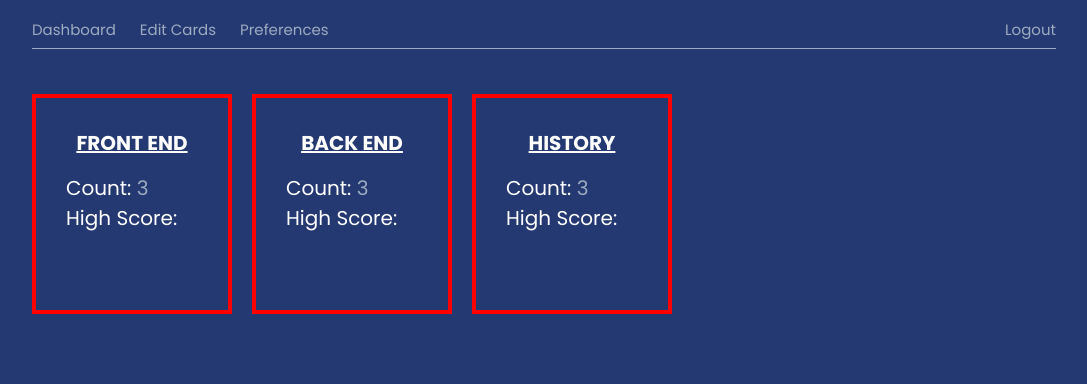
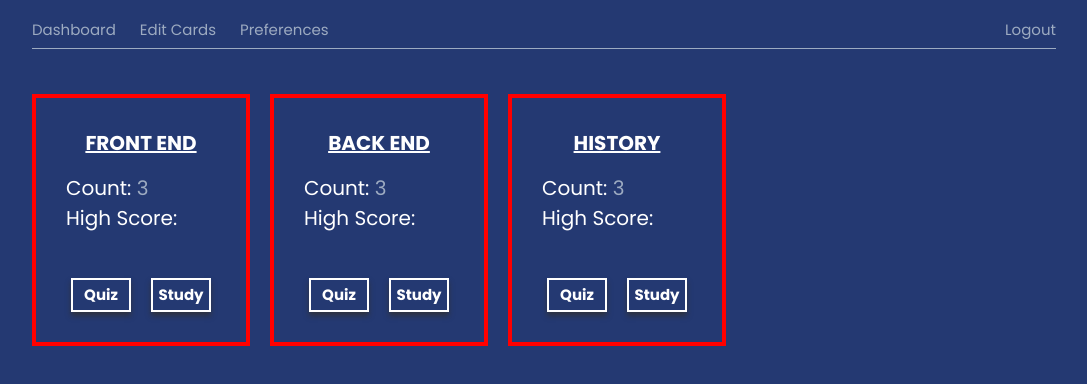
Before and after one commit to chingu-voyage4/Bears-Team-9, a React (Create React App) app in the folder client/: page / in a window 1280 px wide. Shown: the top 384 px of the page, without its empty margins (96-1183 px from the left). Built offline with nearby package versions, Linux system fonts and the light colour scheme; no server answers.

Commit message:
Add buttons to each stack on dashboard

```diff
--- a/client/src/components/Stack.jsx
+++ b/client/src/components/Stack.jsx
@@ -10,6 +10,10 @@ const stack = (props) => {
             <span className="stack__text">
                 High Score:
             </span>
+            <div className="btn-group--stack">
+                <a href="#" className="btn btn--stack">Quiz</a>
+                <a href="#" className="btn btn--stack">Study</a>
+            </div>
         </div>
     );
 }
--- a/client/src/index.css
+++ b/client/src/index.css
@@ -20,11 +20,16 @@ body {
 .content-width {
   width: 80%; }
 
+.center {
+  margin: 0 auto; }
+
+.btn {
+  text-decoration: none;
+  padding: 2px auto; }
   .btn--navbar {
     display: inline-block;
     color: #9dabc1;
     font-size: 1.5rem;
-  text-decoration: none;
     height: 3rem;
     line-height: 3rem;
     transition: all .2s; }
@@ -32,6 +37,26 @@ body {
       margin-left: 2.4rem; }
     .btn--navbar:hover {
       color: #faffb0; }
+  .btn--stack {
+    color: #fff;
+    display: inline-block;
+    border: 2px solid #fff;
+    font-size: 1.5rem;
+    width: 6rem;
+    font-weight: 600;
+    text-align: center;
+    line-height: 3rem;
+    box-shadow: 0 4px 5px 0 rgba(50, 50, 50, 0.75);
+    transition: all .2s; }
+    .btn--stack:first-child {
+      margin-right: 2rem; }
+    .btn--stack:hover {
+      background-color: #fff;
+      color: #091e36; }
+  .btn-group--stack {
+    width: 15rem;
+    margin: 4.5rem auto 0 auto;
+    text-align: center; }
 
 .navbar {
   position: relative;
@@ -50,10 +75,8 @@ body {
 
 .stack {
   display: inline-block;
-  width: 20rem;
-  height: 22rem;
   border: 4px solid red;
-  padding: 3rem 3rem;
+  padding: 3rem 3rem 3rem 3rem;
   margin-top: 3rem;
   transition: all .2s; }
   .stack:not(:first-child) {
--- a/client/src/sass/base/_utilities.scss
+++ b/client/src/sass/base/_utilities.scss
@@ -1,3 +1,7 @@
 .content-width {
     width: 80%;
 }
+
+.center {
+    margin: 0 auto;
+}
--- a/client/src/sass/components/_button.scss
+++ b/client/src/sass/components/_button.scss
@@ -1,9 +1,10 @@
 .btn {
+    text-decoration: none;
+    padding: 2px auto;
     &--navbar {
         display: inline-block;
         color: $color-light-blue;
         font-size: 1.5rem;
-        text-decoration: none;
         height: 3rem;
         // border: 1px solid red;
         line-height: 3rem;
@@ -15,4 +16,30 @@
             color: $color-light-yellow;
         }
     }
+    &--stack {
+        color: $color-white;
+        display: inline-block;
+        border: 2px solid $color-white;
+        // background-color: $color-white;
+        font-size: 1.5rem;
+        width: 6rem;
+        font-weight: 600;
+        text-align: center;
+        line-height: 3rem;
+        // border-radius: 3px;
+        box-shadow: 0 4px 5px 0 rgba(50, 50, 50, 0.75);
+        transition: all .2s;
+        &:first-child {
+            margin-right: 2rem;
+        }
+        &:hover {
+            background-color: $color-white;
+            color: $color-dark-blue;
+        }
+    }
+    &-group--stack {
+        width: 15rem;
+        margin: 4.5rem auto 0 auto;
+        text-align: center;
+    }
 }
--- a/client/src/sass/components/_stack.scss
+++ b/client/src/sass/components/_stack.scss
@@ -1,10 +1,10 @@
 .stack {
     display: inline-block;
-    width: $stack-width;
-    height: $stack-height;
+    // width: $stack-width;
+    // height: $stack-height;
     // background-color: $color-light-yellow;
     border: 4px solid $color-red;
-    padding: 3rem 3rem;
+    padding: 3rem 3rem 3rem 3rem;
     margin-top: 3rem;
     transition: all .2s;
     &:not(:first-child) {
```
Lines whose indentation alone changed are shown as unchanged.
